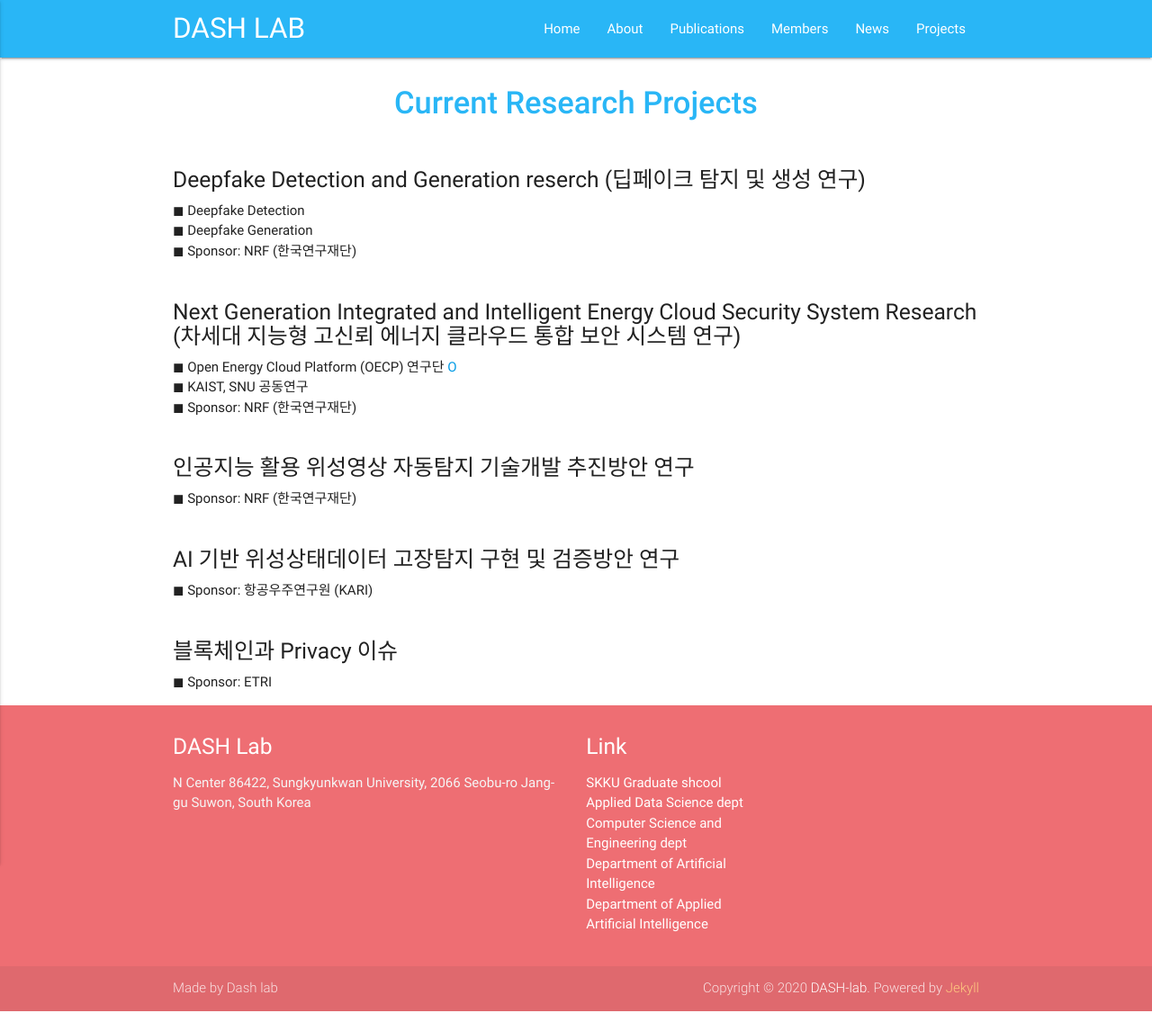
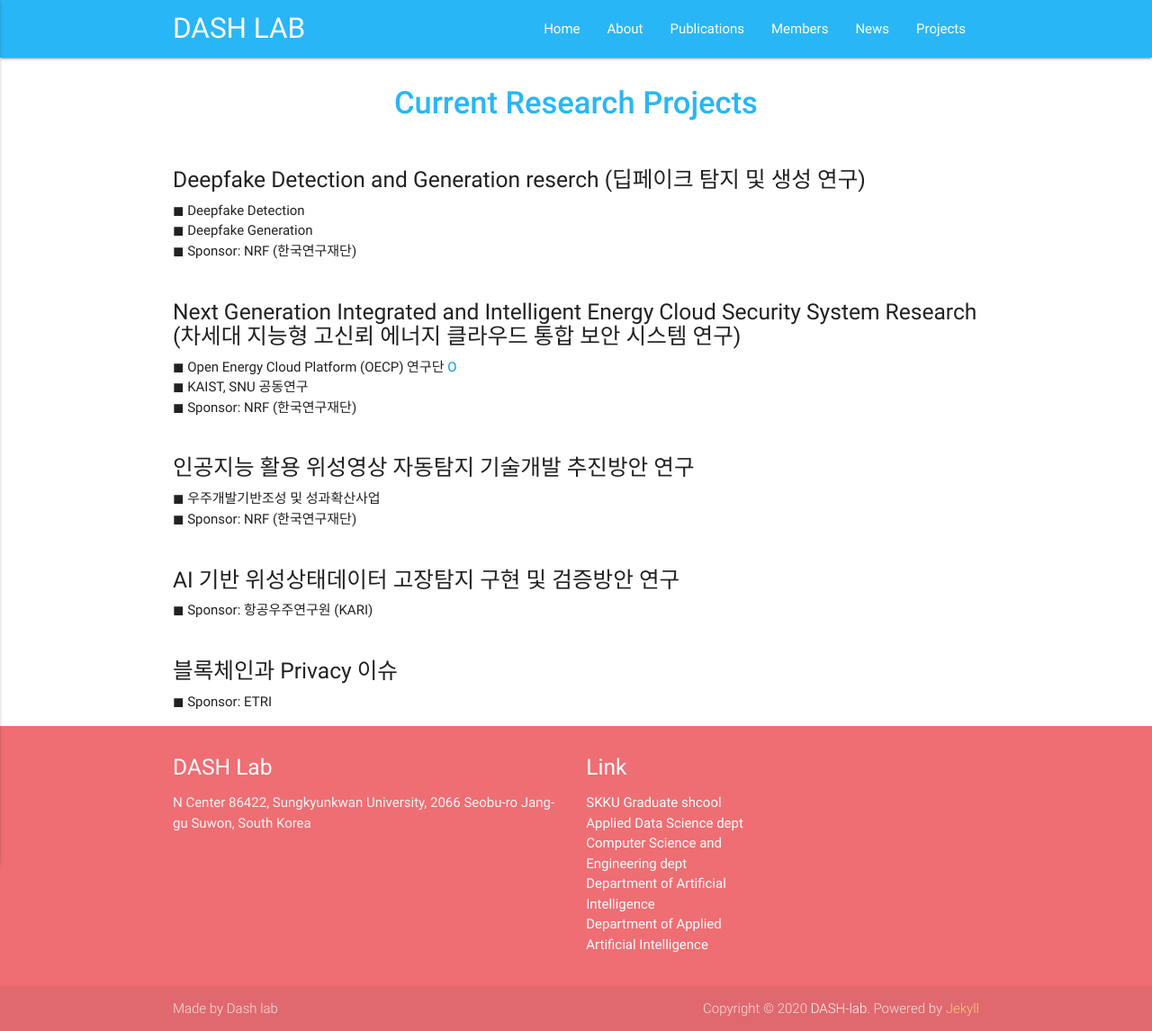
Before and after one commit to Yurim990507/DASH-Lab.github.io, a Jekyll site: the page built from example5.md, in a window 1280 px wide. Shown: the whole page at 90% size. Built offline with Jekyll 4.4.1, drawn with Linux system fonts in a browser that asks for light colours; before the commit the page ends 1124 px from its top, so only the background shows below that.

Commit message:
Update example5.md

```diff
--- a/example5.md
+++ b/example5.md
@@ -25,6 +25,7 @@ permalink: /Projects/
 
 <div class="section">
     <h5> 인공지능 활용 위성영상 자동탐지 기술개발 추진방안 연구</h5>
+        ◼  우주개발기반조성 및 성과확산사업 <br>
         ◼  Sponsor: NRF (한국연구재단) <br>
 
 </div>
```
